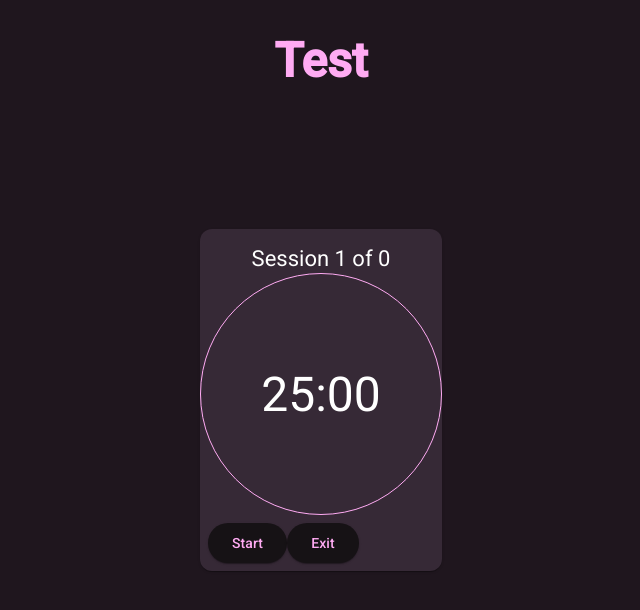
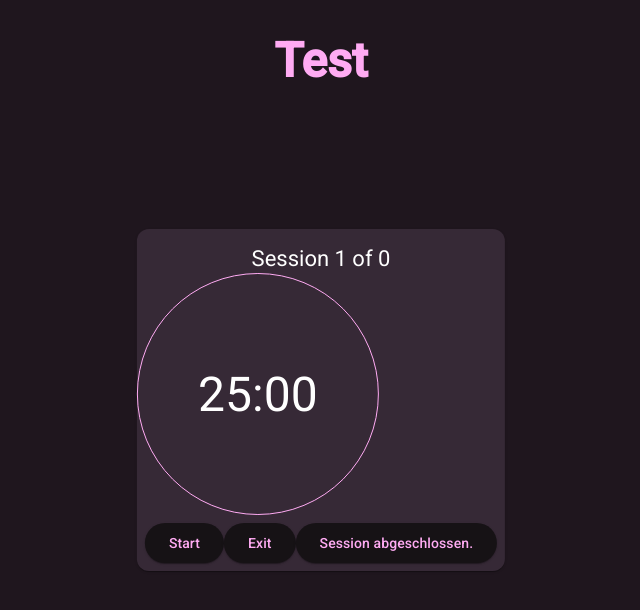
Before and after one commit to TySuvion/akademiplan-webapp, an Angular app: page /studysession in a window 1280 px wide. Shown: the top 610 px of the page, without its empty margins (319-959 px from the left). Built offline with nearby package versions, Linux system fonts and the light colour scheme; sample sign-in values are in the browser's storage.

Commit message:
timer logic now working

```diff
--- a/src/app/home/home.component.html
+++ b/src/app/home/home.component.html
@@ -16,6 +16,7 @@
     <app-studysession
       [studyBlockEvent]="activeStudyBlock!"
       (studyBlockEnded)="endStudyBlock()"
+      (sessionCompleted)="sessionCompleted($event)"
     ></app-studysession>
   </div>
 
--- a/src/app/home/home.component.ts
+++ b/src/app/home/home.component.ts
@@ -91,5 +91,5 @@ export class HomeComponent {
     this.showCalendar = true;
   }
 
-  sessionCompleted() {}
+  sessionCompleted(studyBlock: CalendarEvent) {}
 }
--- a/src/app/services/studyblock.service.ts
+++ b/src/app/services/studyblock.service.ts
@@ -1,5 +1,7 @@
 import { Injectable } from '@angular/core';
 import { start } from 'repl';
+import { ApiService } from './api.service';
+import { CalendarEvent } from '../models/event.model';
 
 @Injectable({
   providedIn: 'root',
--- a/src/app/studysession/studysession.component.html
+++ b/src/app/studysession/studysession.component.html
@@ -15,6 +15,13 @@
       <button mat-raised-button color="warn" (click)="stopStudying()">
         Exit
       </button>
+      <button
+        mat-raised-button
+        color="primary"
+        (click)="completedStudySession()"
+      >
+        Session abgeschlossen.
+      </button>
     </mat-card-actions>
   </mat-card>
 </div>
--- a/src/app/studysession/studysession.component.ts
+++ b/src/app/studysession/studysession.component.ts
@@ -3,6 +3,8 @@ import { CalendarEvent } from '../models/event.model';
 import { MatCardModule } from '@angular/material/card';
 import { MatButtonModule } from '@angular/material/button';
 import { MatIconModule } from '@angular/material/icon';
+import { StudyblockService } from '../services/studyblock.service';
+import { ApiService } from '../services/api.service';
 
 @Component({
   selector: 'app-studysession',
@@ -34,13 +36,46 @@ export class StudysessionComponent {
   timeLeft: number = 25;
   isRunning: boolean = false;
   displayTime: string = '25:00';
+  timerState: TimerState = TimerState.STUDY;
+
+  constructor(private apiService: ApiService) {}
 
   stopStudying() {
     this.studyBlockEnded.emit();
   }
 
   completedStudySession() {
-    //TODO Updated Session count.
+    if (this.isStudyBlockCompleted()) {
+      this.studyBlockEnded.emit();
+      return;
+    }
+    if (this.timerState == TimerState.STUDY) {
+      this.apiService.completeStudySession(this.studyBlockEvent).subscribe({
+        next: (response) => {
+          this.studyBlockEvent.studyBlock!.completedSessions++;
+          this.sessionCompleted.emit(this.studyBlockEvent);
+          this.stopTimerAndReset();
+          this.timerState = TimerState.BREAK;
+          this.startTimer(5); // Start a 5-minute break timer
+        },
+        error: (error) => {
+          console.error('Error completing study session:', error);
+          // Handle error appropriately, e.g., show a notification
+        },
+      });
+    }
+    if (this.timerState == TimerState.BREAK) {
+      this.stopTimerAndReset();
+      this.timerState = TimerState.STUDY;
+      this.startTimer(25); // Start a 25-minute study timer
+    }
+  }
+
+  isStudyBlockCompleted(): boolean {
+    return (
+      this.studyBlockEvent.studyBlock?.completedSessions! >=
+      this.studyBlockEvent.studyBlock?.plannedSessions!
+    );
   }
 
   getCurrentSession() {
@@ -99,8 +134,8 @@ export class StudysessionComponent {
   }
 
   private timerComplete() {
-    this.pauseTimer();
-    this.sessionCompleted.emit();
+    this.stopTimerAndReset();
+    this.sessionCompleted.emit(this.studyBlockEvent);
     // You might want to play a sound or show a notification here
   }
 
@@ -108,3 +143,8 @@ export class StudysessionComponent {
     this.pauseTimer();
   }
 }
+
+enum TimerState {
+  STUDY = 'STUDY',
+  BREAK = 'BREAK',
+}
```
